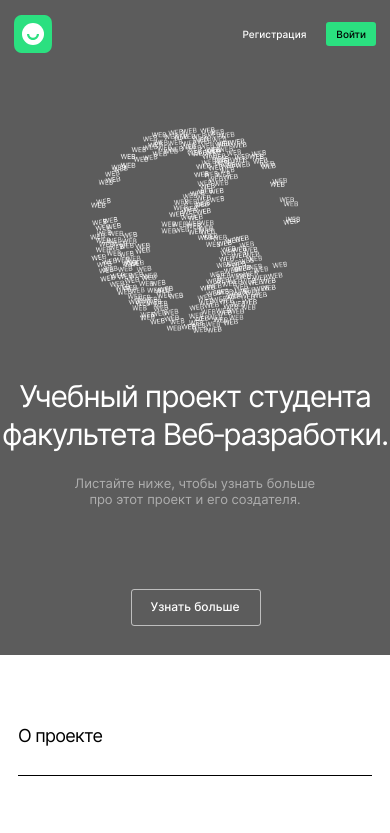
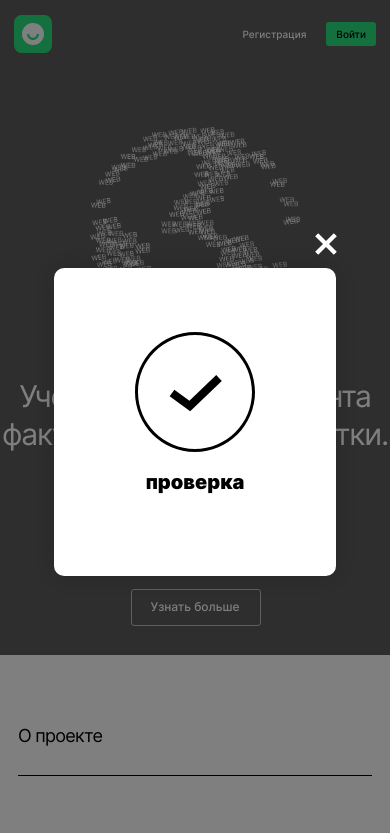
Before and after one commit to Leonid-Dolgodvorov/movies-explorer-frontend, a React app: page / in a window 390 px wide. Shown: the top 833 px of the page. Built offline with nearby package versions, Linux system fonts and the light colour scheme.

Commit message:
Добавлен попап для отображения ошибок\успеха запросов

```diff
--- a/src/components/App/App.css
+++ b/src/components/App/App.css
@@ -1,5 +1,4 @@
 .App {
-  position: relative;
   font-family: 'Inter', Arial, sans-serif;
   background-color: #fff;
   color: #000;
--- a/src/components/App/App.js
+++ b/src/components/App/App.js
@@ -1,6 +1,7 @@
 import React from "react";
 import { Switch, Route, useHistory } from "react-router-dom";
 import "./App.css";
+import Popup from "../Popup/Popup";
 import Main from "../Main/Main";
 import Movies from "../Movies/Movies";
 import SavedMovies from "../SavedMovies/SavedMovies";
@@ -23,6 +24,9 @@ function App() {
   const [savedMovies, setSavedMovies] = React.useState([]);
   const [isBurgerOpened, setIsBurgerOpened] = React.useState(false);
   const [isSearchBtnHandled, setIsSearchBtnHandled] = React.useState(false);
+  const [isPopupOpened, setIsPopupOpened] = React.useState(true);
+  const [isErrored, setIsErrored] = React.useState(false);
+  const [popupText, setPopupText] = React.useState("проверка");
   const history = useHistory();
 
   React.useEffect(() => {
@@ -47,10 +51,9 @@ function App() {
         .then(([allMoviesList, savedMoviesList]) => {
           setAllMovies(allMoviesList);
           setSavedMovies(savedMoviesList.data);
+          setIsSearchBtnHandled(true);
         })
-        .catch((err) => {
-          console.log(err)
-        })
+        .catch((err) => openErrorPopup(err))
     }
   }, [loggedIn]);
 
@@ -59,12 +62,28 @@ function App() {
           setIsSearchBtnHandled(true);
     }
   }, [localStorage.getItem("foundMovies"), localStorage.getItem("foundSavedMovies")]); */
+  const openErrorPopup = (err) => {
+    setIsPopupOpened(true);
+    setIsErrored(true);
+    setPopupText(err);
+  }
+
+  const openSuccessPopup = (res) => {
+    setIsPopupOpened(true);
+    setIsErrored(false);
+    setPopupText(res);
+  }
+
+  const closePopup = () => {
+    setIsPopupOpened(false);
+    setPopupText('');
+  }
 
   const handleRegistration = (name, email, password) => {
     auth
       .register(name, email, password)
       .then(() => handleAuthorization(email, password))
-      .catch((err) => console.log(err))
+      .catch((err) => openErrorPopup(err));
   };
 
   const handleAuthorization = (email, password) => {
@@ -76,7 +95,7 @@ function App() {
         setLoggedIn(true);
         history.push("/movies");
       })
-      .catch((err) => console.log(err))
+      .catch((err) => openErrorPopup(err))
   };
 
   const handleUpdateUserInfo = (name, email) => {
@@ -84,8 +103,9 @@ function App() {
         .editUserInfo(name, email)
         .then((userInfo) => {
             setCurrentUser(userInfo.data);
+            openSuccessPopup("Данные успешно изменены")
         })
-        .catch((err) => console.log(err))
+        .catch((err) => openErrorPopup(err))
   };
 
   const handleSignOut = () => {
@@ -140,6 +160,13 @@ function App() {
   return (
     <CurrentUserContext.Provider value={currentUser}>
       <div className="App">
+        <Popup
+          isErrored={isErrored}
+          popupText={popupText}
+          isPopupOpened={isPopupOpened}
+          setIsPopupOpened={setIsPopupOpened}
+          closePopup={closePopup}
+          />
         <Switch>
           <Route exact path="/">
             <Main
--- a/src/components/Movies/Movies.js
+++ b/src/components/Movies/Movies.js
@@ -3,7 +3,7 @@ import "./Movies.css";
 import Header from "../Header/Header";
 import SearchForm from "../SearchForm/SearchForm";
 import MoviesCardList from "../MoviesCardList/MoviesCardList";
-import Footer from "../Footer/Footer"
+import Footer from "../Footer/Footer";
 
 const Movies = ({
   loggedIn,
--- /dev/null
+++ b/src/components/Popup/Popup.css
@@ -0,0 +1,123 @@
+.popup {
+  display: flex;
+  visibility: hidden;
+  opacity: 0;
+  transition: all 0.5s linear;
+  background-color: rgba(0,0,0, 0.5);
+  position: fixed;
+  top: 0;
+  left: 0;
+  right: 0;
+  bottom: 0;
+  justify-content: center;
+  align-items: center;
+  z-index: 3;
+}
+
+.popup_opened {
+  visibility: visible;
+  opacity: 1;
+}
+
+.popup__container {
+  display: flex;
+  flex-direction: column;
+  justify-content: center;
+  align-items: center;
+  position: relative;
+  width: 430px;
+  height: 330px;
+  background-color: #fff;
+  box-shadow: 0px 0px 25px rgb(0 0 0 / 15%);
+  border-radius: 10px;
+}
+
+.popup__image {
+  width: 120px;
+  height: 120px;
+  background: none;
+}
+
+.popup__text {
+  text-align: center;
+  color: #000;
+  font-weight: 900;
+  font-size: 24px;
+  line-height: 29px;
+  max-width: 280px;
+}
+
+.popup__close-button {
+  position: absolute;
+  top: -40px;
+  right: -40px;
+  width: 32px;
+  height: 32px;
+  cursor: pointer;
+  border: 0;
+  background-color: transparent;
+}
+
+.popup__close-button:before {
+  position: absolute;
+  height: 34px;
+  content: '';
+  left: 45%;
+  top: -5%;
+  border: 2px solid #fff;
+  background-color: #fff;
+  transform: rotate(45deg);
+}
+
+.popup__close-button:after {
+  position: absolute;
+  height: 34px;
+  content: '';
+  left: 45%;
+  top: -5%;
+  border: 2px solid #fff;
+  background-color: #fff;
+  transform: rotate(-45deg);
+}
+
+@media screen and (max-width: 900px) {
+  .popup__container {
+    width: 282px;
+    height: 308px;
+  }
+}
+
+@media screen and (max-width: 500px) {
+  .popup__text {
+    font-size: 20px;
+    line-height: 20px;
+    max-width: 280px;
+  }
+  .popup__close-button {
+    top: -35px;
+    right: 0;
+    width: 20px;
+    height: 20px;
+  }
+  .popup__close-button:before {
+    position: absolute;
+    height: 22px;
+    content: '';
+    left: 40%;
+    top: -10%;
+    border: 2px solid #fff;
+    background-color: #fff;
+    transform: rotate(45deg);
+  }
+
+  .popup__close-button:after {
+    position: absolute;
+    height: 22px;
+    content: '';
+    left: 40%;
+    top: -10%;
+    border: 2px solid #fff;
+    background-color: #fff;
+    transform: rotate(-45deg);
+  }
+}
--- /dev/null
+++ b/src/components/Popup/Popup.js
@@ -0,0 +1,26 @@
+import successImage from '../../images/successImage.svg';
+import failImage from '../../images/failImage.svg';
+import "./Popup.css"
+
+const Popup = ({ isErrored, popupText, isPopupOpened, setIsPopupOpened, closePopup }) => {
+
+  return (
+    <div className={`popup ${isPopupOpened && "popup_opened"}`}
+      >
+      <div className="popup__container">
+        <img
+          src={isErrored ? failImage : successImage}
+          alt={isErrored ? "Ошибка" : "Успешно"}
+          className="popup__image"/>
+        <p className="popup__text">{popupText}</p>
+        <button
+          className="popup__close-button"
+          type="button"
+          onClick={closePopup}>
+        </button>
+      </div>
+    </div>
+  )
+};
+
+export default Popup;
```
Also changed, not shown: src/images/failImage.svg (added), src/images/successImage.svg (added).
